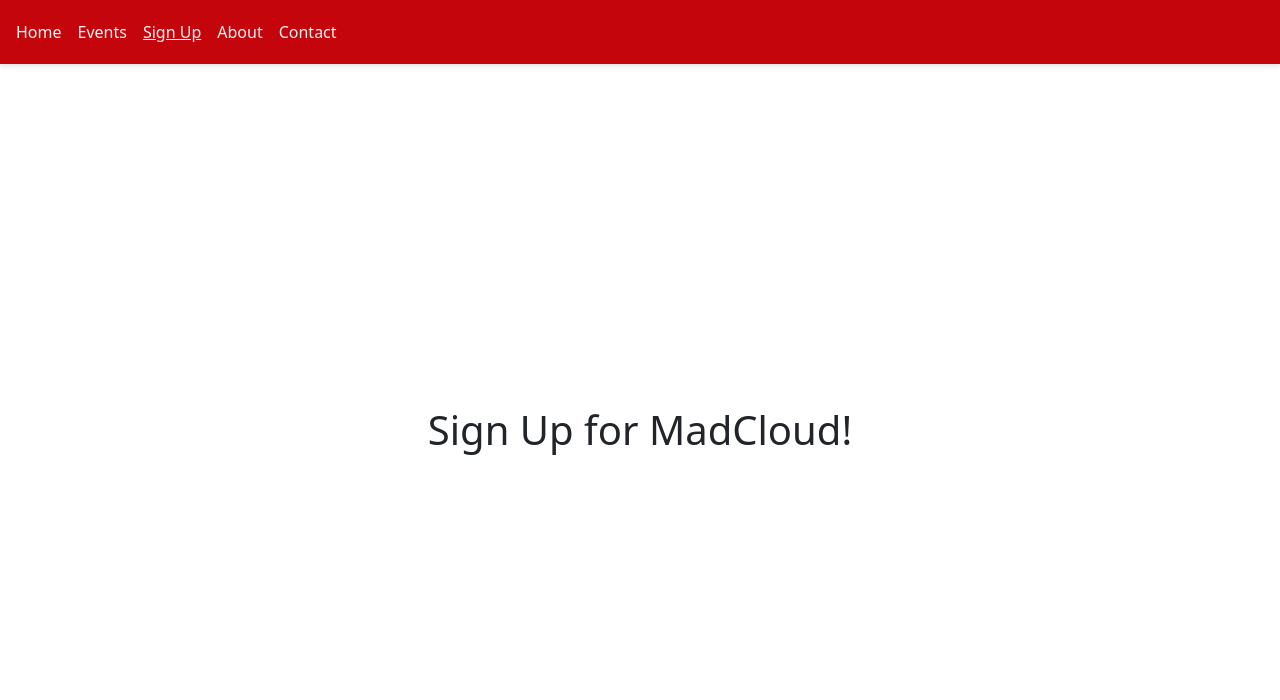
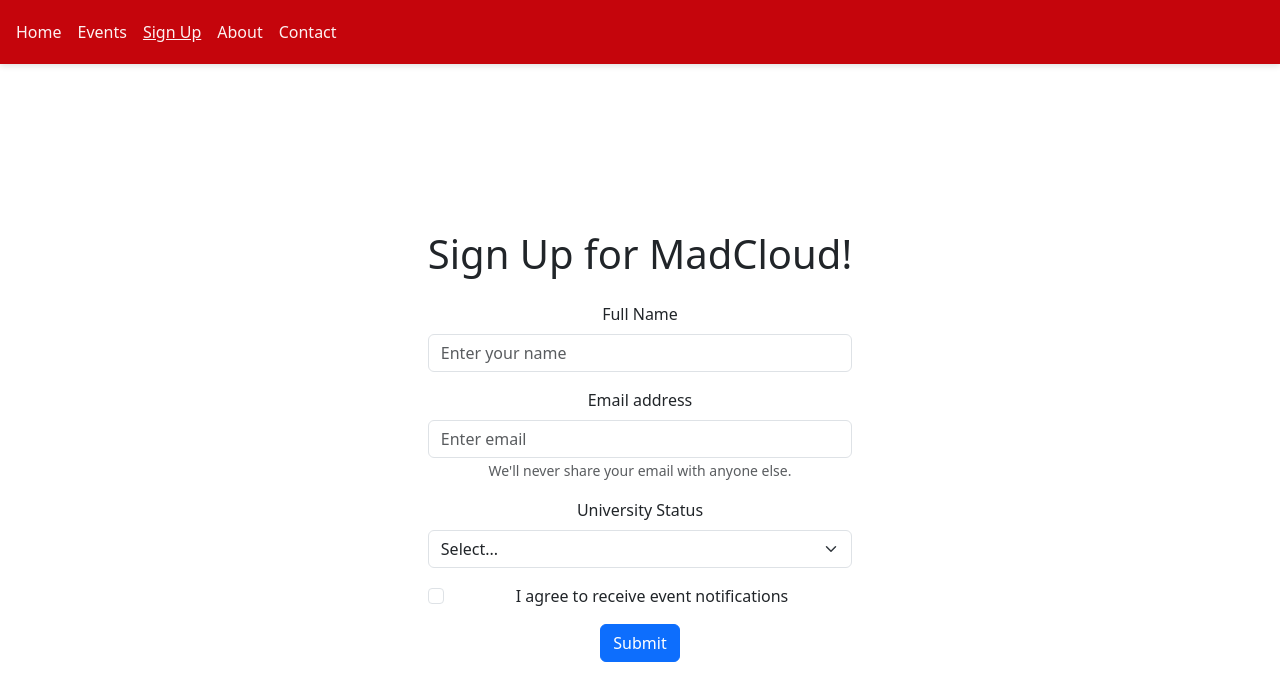
Before and after one commit to CS571-F25/p38, a React (Vite) app: page /#/signup in a window 1280 px wide. Shown: the top 700 px of the page. Built offline with nearby package versions, Linux system fonts and the light colour scheme.

Commit message:
Add React Bootstrap components across all pages

```diff
--- a/src/screens/About.jsx
+++ b/src/screens/About.jsx
@@ -1,19 +1,26 @@
 import React from 'react'
+import { Container, Row, Col } from 'react-bootstrap'
 import Profile from '../components/Profile'
 import '../components/Profile.css'
 
 export default function About() {
   return (
-    <div>
+    <Container className="mt-4">
       <h1>About MadCloud</h1>
       <section style={{ marginTop: 24 }}>
-              <h2>MadCloud Board</h2>
-             <div className="profiles-grid" style={{ display: "flex", gap: "20px" }}>
-                       <Profile first="Ava" last="Ramirez" title="President" email="ava.ramirez@wisc.edu" />
-                       <Profile first="Liam" last="Chen" title="Vice President" email="liam.chen@wisc.edu" />
-                       <Profile first="Maya" last="Singh" title="Events Coordinator" email="maya.singh@wisc.edu" />
-                     </div>
-            </section>
-    </div>
+        <h2>MadCloud Board</h2>
+        <Row className="mt-4">
+          <Col md={4}>
+            <Profile first="Ava" last="Ramirez" title="President" email="ava.ramirez@wisc.edu" />
+          </Col>
+          <Col md={4}>
+            <Profile first="Liam" last="Chen" title="Vice President" email="liam.chen@wisc.edu" />
+          </Col>
+          <Col md={4}>
+            <Profile first="Maya" last="Singh" title="Events Coordinator" email="maya.singh@wisc.edu" />
+          </Col>
+        </Row>
+      </section>
+    </Container>
   )
 }
--- a/src/screens/Contact.jsx
+++ b/src/screens/Contact.jsx
@@ -1,4 +1,5 @@
 import React from 'react'
+import { Container, Alert } from 'react-bootstrap'
 import ContactForm from '../components/ContactForm'
 
 export default function Contact() {
@@ -7,12 +8,14 @@
   }
 
   return (
-    <div>
+    <Container className="mt-4">
       <h1>Contact MadCloud</h1>
-      <p>If you'd like to reach out, email us at <a href="mailto:info@madcloud.example">info@madcloud.example</a> or fill out the form below.</p>
+      <Alert variant="info" className="mt-3">
+        If you'd like to reach out, email us at <Alert.Link href="mailto:info@madcloud.example">info@madcloud.example</Alert.Link> or fill out the form below.
+      </Alert>
 
       <ContactForm onSubmit={handleSubmit} />
 
-    </div>
+    </Container>
   )
 }
--- a/src/screens/Events.jsx
+++ b/src/screens/Events.jsx
@@ -1,10 +1,40 @@
 import React from 'react'
+import { Container, ListGroup, Badge } from 'react-bootstrap'
 
 function Events() {
   return (
-    <div>
+    <Container className="mt-4">
       <h1>Events!</h1>
-    </div>
+      <ListGroup className="mt-4">
+        <ListGroup.Item>
+          <div className="d-flex justify-content-between align-items-center">
+            <div>
+              <h5>Cloud Computing Workshop</h5>
+              <p className="mb-0">Learn the fundamentals of cloud architecture</p>
+            </div>
+            <Badge bg="primary">Dec 15</Badge>
+          </div>
+        </ListGroup.Item>
+        <ListGroup.Item>
+          <div className="d-flex justify-content-between align-items-center">
+            <div>
+              <h5>AWS Study Session</h5>
+              <p className="mb-0">Prepare for AWS certification together</p>
+            </div>
+            <Badge bg="success">Dec 20</Badge>
+          </div>
+        </ListGroup.Item>
+        <ListGroup.Item>
+          <div className="d-flex justify-content-between align-items-center">
+            <div>
+              <h5>Holiday Social</h5>
+              <p className="mb-0">End of year celebration and networking</p>
+            </div>
+            <Badge bg="info">Dec 22</Badge>
+          </div>
+        </ListGroup.Item>
+      </ListGroup>
+    </Container>
   )
 }
 
--- a/src/screens/Home.jsx
+++ b/src/screens/Home.jsx
@@ -1,9 +1,34 @@
 import React from 'react'
+import { Container, Card, Button, Row, Col } from 'react-bootstrap'
 
 export default function Home() {
   return (
-    <div>
-        <h1>MadCloud Home Page!</h1>
-    </div>
+    <Container className="mt-4">
+      <h1>MadCloud Home Page!</h1>
+      <Row className="mt-4">
+        <Col md={6}>
+          <Card className="mb-3">
+            <Card.Body>
+              <Card.Title>Welcome to MadCloud</Card.Title>
+              <Card.Text>
+                Join our community of cloud enthusiasts in Madison! We host events, workshops, and networking opportunities.
+              </Card.Text>
+              <Button variant="primary" href="#/events">View Events</Button>
+            </Card.Body>
+          </Card>
+        </Col>
+        <Col md={6}>
+          <Card className="mb-3">
+            <Card.Body>
+              <Card.Title>Get Involved</Card.Title>
+              <Card.Text>
+                Become a member and connect with fellow cloud computing enthusiasts.
+              </Card.Text>
+              <Button variant="success" href="#/signup">Sign Up Today</Button>
+            </Card.Body>
+          </Card>
+        </Col>
+      </Row>
+    </Container>
   )
 }
--- a/src/screens/SignUp.jsx
+++ b/src/screens/SignUp.jsx
@@ -1,9 +1,52 @@
-import React from 'react'
+import React, { useState } from 'react'
+import { Container, Form, Button, Alert } from 'react-bootstrap'
 
 export default function SignUp() {
+  const [submitted, setSubmitted] = useState(false)
+
+  const handleSubmit = (e) => {
+    e.preventDefault()
+    setSubmitted(true)
+    setTimeout(() => setSubmitted(false), 3000)
+  }
+
   return (
-    <div>
+    <Container className="mt-4" style={{ maxWidth: '600px' }}>
       <h1>Sign Up for MadCloud!</h1>
-    </div>
+      {submitted && (
+        <Alert variant="success" className="mt-3">
+          Thank you for signing up! We'll be in touch soon.
+        </Alert>
+      )}
+      <Form onSubmit={handleSubmit} className="mt-4">
+        <Form.Group className="mb-3">
+          <Form.Label>Full Name</Form.Label>
+          <Form.Control type="text" placeholder="Enter your name" required />
+        </Form.Group>
+        <Form.Group className="mb-3">
+          <Form.Label>Email address</Form.Label>
+          <Form.Control type="email" placeholder="Enter email" required />
+          <Form.Text className="text-muted">
+            We'll never share your email with anyone else.
+          </Form.Text>
+        </Form.Group>
+        <Form.Group className="mb-3">
+          <Form.Label>University Status</Form.Label>
+          <Form.Select required>
+            <option value="">Select...</option>
+            <option value="undergraduate">Undergraduate</option>
+            <option value="graduate">Graduate</option>
+            <option value="faculty">Faculty</option>
+            <option value="staff">Staff</option>
+          </Form.Select>
+        </Form.Group>
+        <Form.Group className="mb-3">
+          <Form.Check type="checkbox" label="I agree to receive event notifications" />
+        </Form.Group>
+        <Button variant="primary" type="submit">
+          Submit
+        </Button>
+      </Form>
+    </Container>
   )
 }
```
